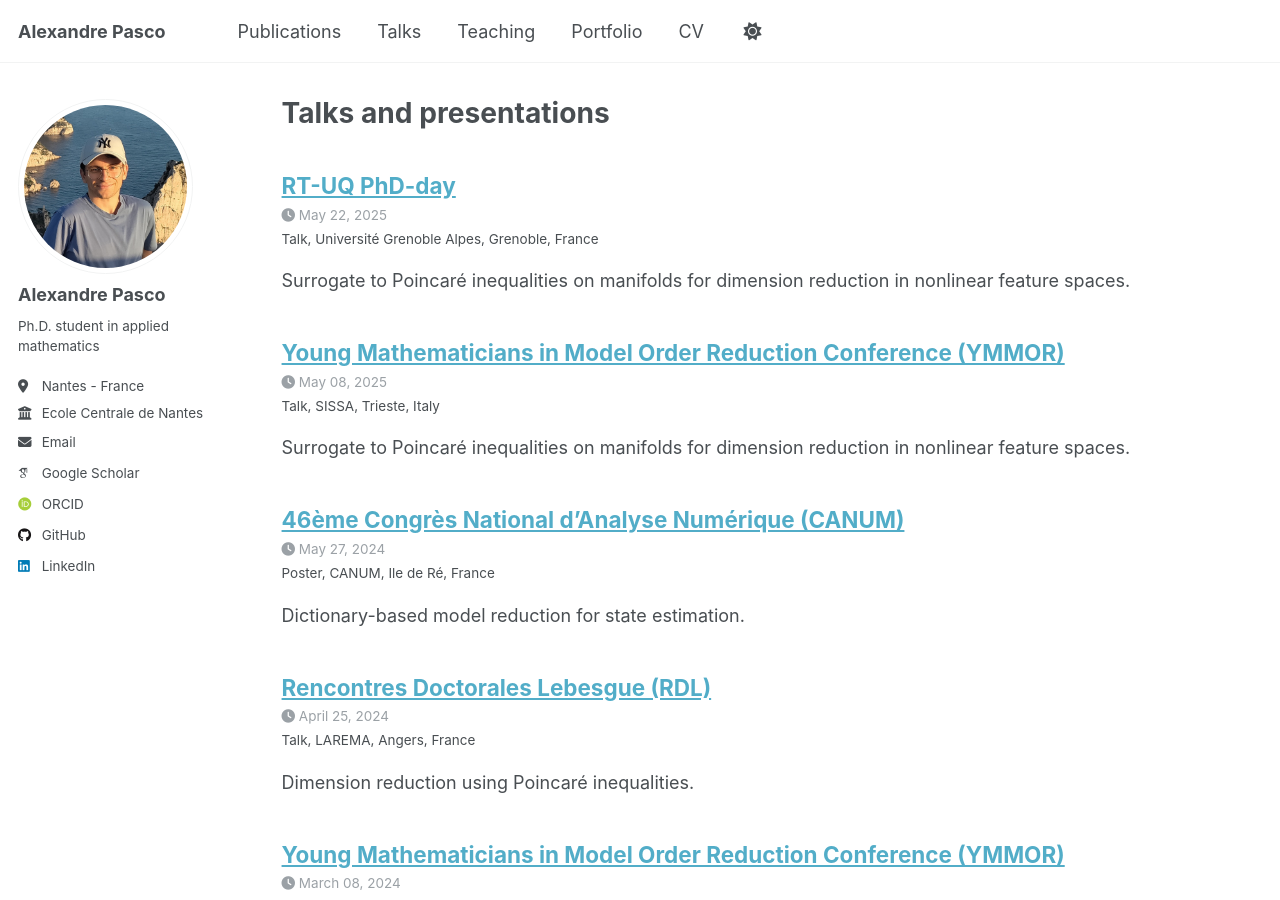
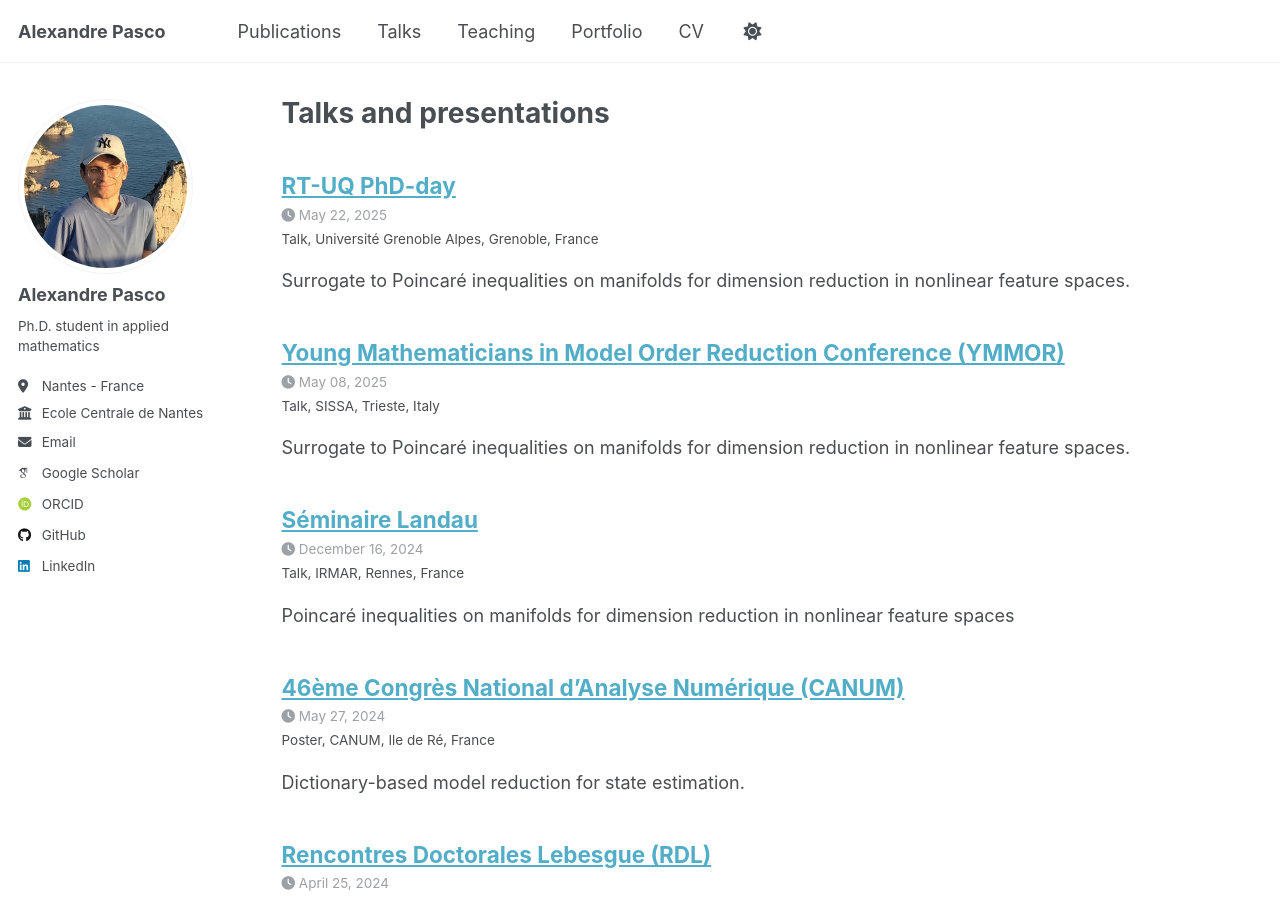
Before and after one commit to alexandre-pasco/alexandre-pasco.github.io, a Jekyll site: the page built from _pages/talks.html, in a window 1280 px wide and 900 px high. Built offline with Jekyll 4.4.1, drawn with Linux system fonts in a browser that asks for light colours; some web fonts are replaced.

Commit message:
add landau seminar

```diff
--- a/_data/cv.json
+++ b/_data/cv.json
@@ -192,6 +192,13 @@
       "description": "Poster"
     },
     {
+      "name": "Séminaire Landau",
+      "event": "IRMAR",
+      "date": "2024-12-16",
+      "location": "Rennes, France",
+      "description": "Talk"
+    },
+    {
       "name": "Young Mathematicians in Model Order Reduction Conference (YMMOR)",
       "event": "SISSA",
       "date": "2025-05-08",
--- /dev/null
+++ b/_talks/2024-12-16-landau.md
@@ -0,0 +1,13 @@
+---
+title: "Séminaire Landau"
+collection: talks
+type: "Talk"
+permalink: /talks/2024-12-16-landau
+venue: "IRMAR"
+date: 2024-12-16
+location: "Rennes, France"
+---
+
+Poincaré inequalities on manifolds for dimension reduction in nonlinear feature spaces
+
+For more information, see the [Conference website](https://irmar.univ-rennes.fr/evenements/poincare-inequalities-manifolds-dimension-reduction-nonlinear-feature-spaces).
```
